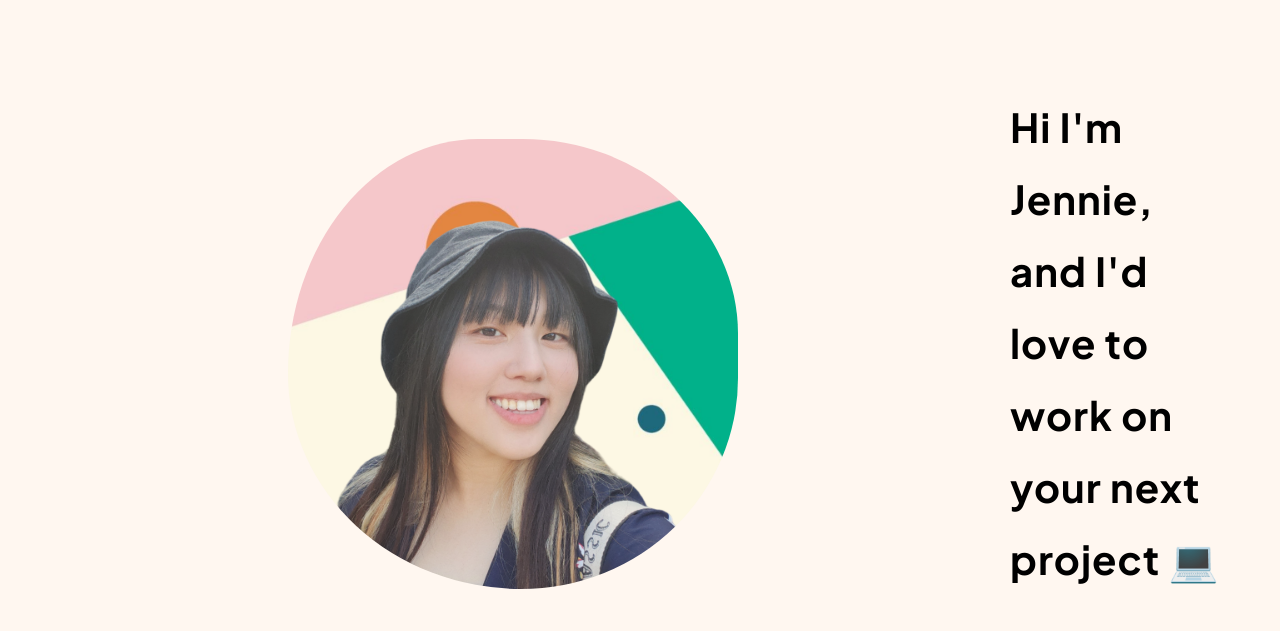
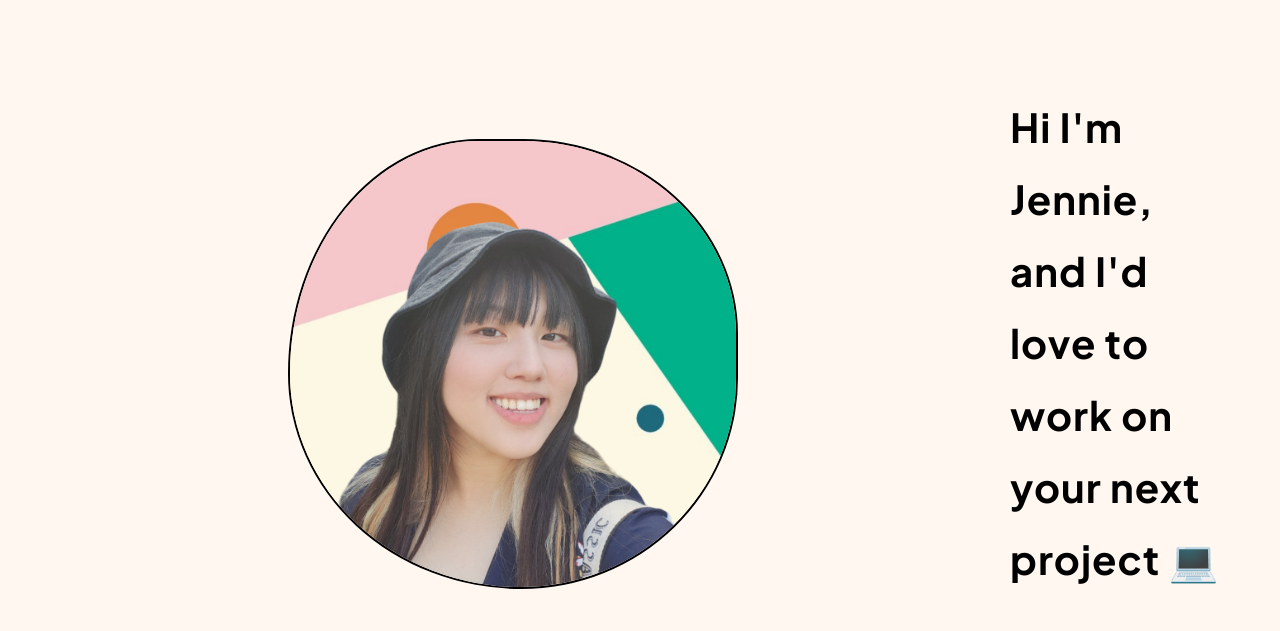
Before and after one commit to Jennnnnie/jenniferchendev, a React (Create React App) app: page / in a window 1280 px wide. Shown: the part 860-1491 px from the top of the page. Built offline with nearby package versions, Linux system fonts and the light colour scheme.

Commit message:
Slight CSS changes

```diff
--- a/src/App.css
+++ b/src/App.css
@@ -30,20 +30,20 @@ a {
   text-decoration: none;
 }
 
-.gradient-text {
+/* .gradient-text {
   background: linear-gradient(to bottom right, #61c4b7, #755cde, #f39e9e);
   background-clip: text;
   -webkit-background-clip: text;
   -webkit-text-fill-color: transparent;
-}
+} */
 
-.scale-up-center {
+/* .scale-up-center {
   -webkit-animation: scale-up-center 0.4s cubic-bezier(0.39, 0.575, 0.565, 1)
     both;
   animation: scale-up-center 0.4s cubic-bezier(0.39, 0.575, 0.565, 1) both;
-}
+} */
 
-@-webkit-keyframes scale-up-center {
+/* @-webkit-keyframes scale-up-center {
   0% {
     -webkit-transform: scale(0.5);
     transform: scale(0.5);
@@ -62,4 +62,4 @@ a {
     -webkit-transform: scale(1);
     transform: scale(1);
   }
-}
+} */
--- a/src/containers/header/header.css
+++ b/src/containers/header/header.css
@@ -36,6 +36,7 @@
   animation: morph 8s ease-in-out infinite;
   position: relative;
   transition: all 1s ease-in-out;
+  border: 2px solid black;
 }
 @keyframes morph {
   0% {
```
